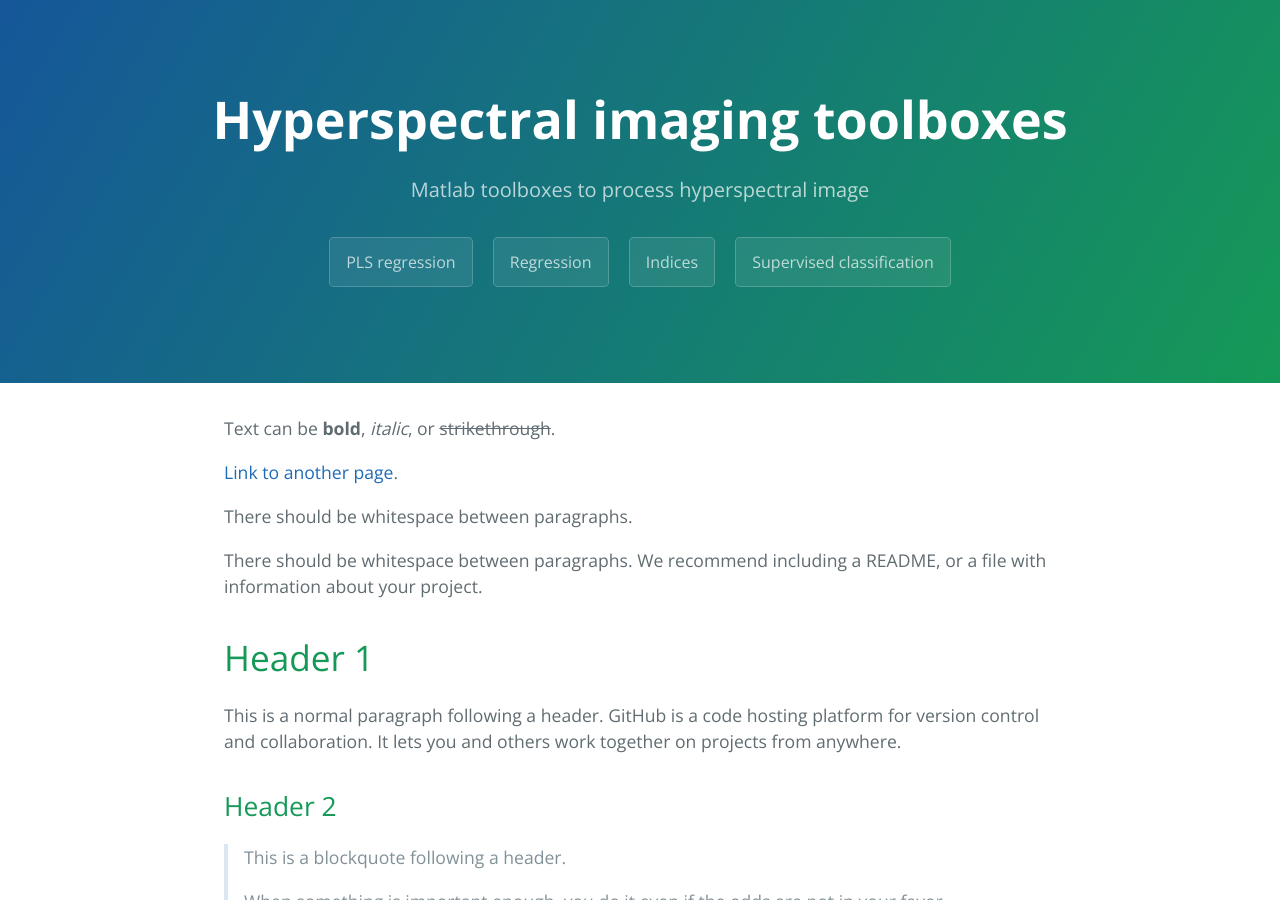
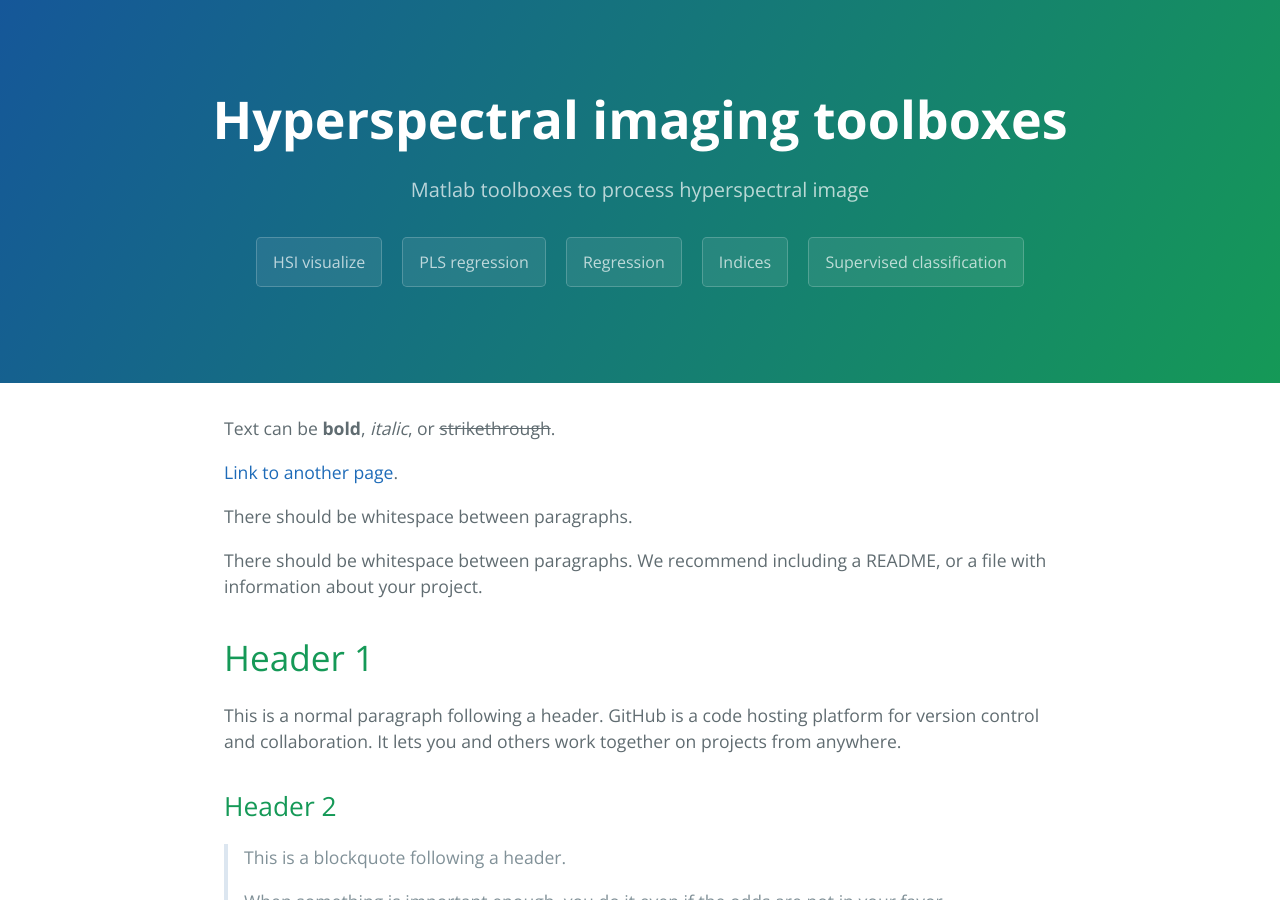
Before and after one commit to JacqKevin/JacqKevin.github.io, a Jekyll site: the page built from index.md, in a window 1280 px wide and 900 px high. Built offline with Jekyll 4.4.1, drawn with Linux system fonts in a browser that asks for light colours.

Commit message:
Update default.html

```diff
--- a/_layouts/default.html
+++ b/_layouts/default.html
@@ -33,10 +33,11 @@
         <a href="{{ site.github.tar_url }}" class="btn">Download .tar.gz</a>
       {% endif %}
       {% if site.show_onglets %}
+	<a href="https://jacqkevin.github.io/HSI_Visualization/" class="btn" role="button">HSI visualize</a>
 	<a href="https://jacqkevin.github.io/HSI_PLSR/" class="btn" role="button">PLS regression</a>
-<a href="https://jacqkevin.github.io/HSI_Regression/" class="btn" role="button">Regression</a>
-<a href="https://jacqkevin.github.io/HSI_Spectral_Indices/" class="btn" role="button">Indices</a>
-<a href="https://jacqkevin.github.io/HSI_SupervisedClassification/" class="btn" role="button">Supervised classification</a>
+	<a href="https://jacqkevin.github.io/HSI_Regression/" class="btn" role="button">Regression</a>
+	<a href="https://jacqkevin.github.io/HSI_Spectral_Indices/" class="btn" role="button">Indices</a>
+	<a href="https://jacqkevin.github.io/HSI_SupervisedClassification/" class="btn" role="button">Supervised classification</a>
       {% endif %}
     </header>
 
```
